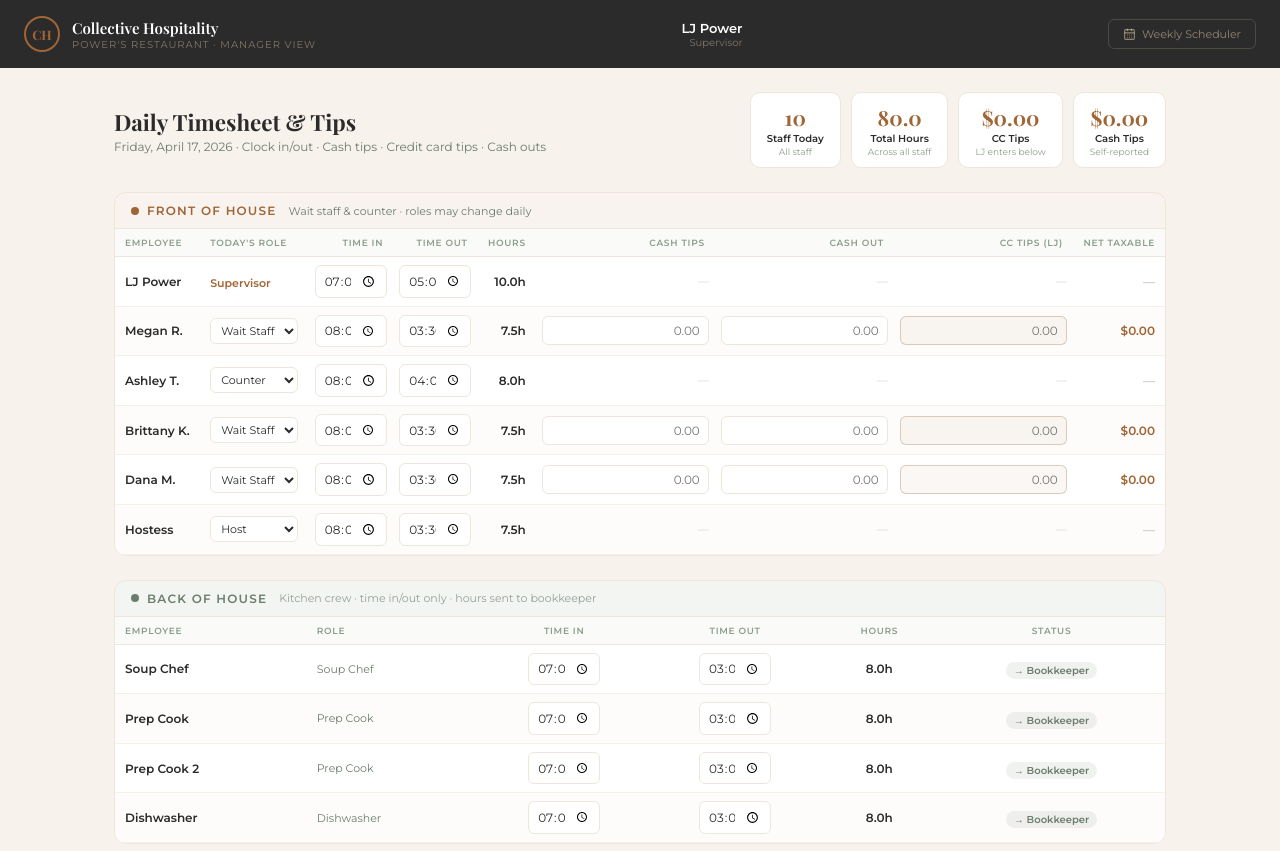
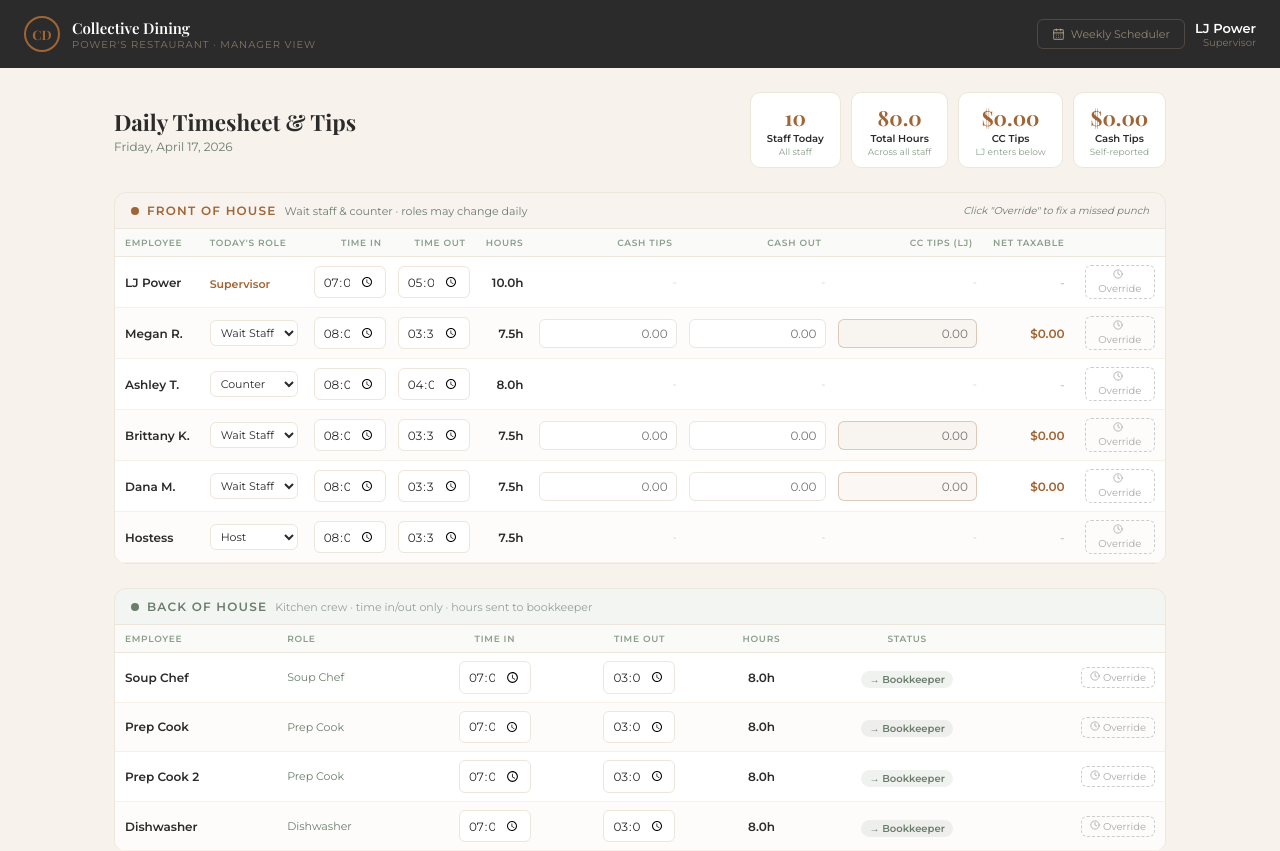
Before and after one commit to GallagherCollective/Collective-Dining, a React (Vite) app: page /manager in a window 1280 px wide. Shown: the top 851 px of the page. Built offline with nearby package versions, Linux system fonts and the light colour scheme.

Commit message:
Feature: Admin clock override modal for missed punches

```diff
--- a/src/pages/manager/ManagerDashboard.jsx
+++ b/src/pages/manager/ManagerDashboard.jsx
@@ -1,6 +1,6 @@
 import { useState } from 'react'
-import { Clock, Save, ChevronDown, CalendarDays } from 'lucide-react'
 import { useNavigate } from 'react-router-dom'
+import { Save, CalendarDays, Clock } from 'lucide-react'
 
 const COPPER = '#A06535'
 const DARK = '#2B2B2B'
@@ -28,8 +28,7 @@ function calcHours(timeIn, timeOut) {
   if (!timeIn || !timeOut) return 0
   const [inH, inM] = timeIn.split(':').map(Number)
   const [outH, outM] = timeOut.split(':').map(Number)
-  const diff = (outH * 60 + outM) - (inH * 60 + inM)
-  return Math.max(0, diff / 60)
+  return Math.max(0, ((outH * 60 + outM) - (inH * 60 + inM)) / 60)
 }
 
 function calcNet(emp) {
@@ -44,6 +43,8 @@ export default function ManagerDashboard() {
   const today = new Date().toLocaleDateString('en-US', { weekday: 'long', year: 'numeric', month: 'long', day: 'numeric' })
   const [staff, setStaff] = useState(initialStaff)
   const [saved, setSaved] = useState(false)
+  const [override, setOverride] = useState(null) // { section, id } or null
+  const [overrideForm, setOverrideForm] = useState({ timeIn: '', timeOut: '', note: '' })
 
   function updateFOH(id, field, value) {
     setStaff(s => ({ ...s, foh: s.foh.map(e => e.id === id ? { ...e, [field]: value } : e) }))
@@ -52,10 +53,26 @@ export default function ManagerDashboard() {
     setStaff(s => ({ ...s, boh: s.boh.map(e => e.id === id ? { ...e, [field]: value } : e) }))
   }
 
-  const totalHours = [...staff.foh, ...staff.boh].reduce((sum, e) => sum + calcHours(e.timeIn, e.timeOut), 0)
+  function openOverride(section, emp) {
+    setOverride({ section, id: emp.id, name: emp.name, role: emp.role })
+    setOverrideForm({ timeIn: emp.timeIn || '', timeOut: emp.timeOut || '', note: '' })
+  }
+
+  function applyOverride() {
+    if (override.section === 'foh') {
+      updateFOH(override.id, 'timeIn', overrideForm.timeIn)
+      updateFOH(override.id, 'timeOut', overrideForm.timeOut)
+    } else {
+      updateBOH(override.id, 'timeIn', overrideForm.timeIn)
+      updateBOH(override.id, 'timeOut', overrideForm.timeOut)
+    }
+    setOverride(null)
+  }
+
+  const allStaff = [...staff.foh, ...staff.boh]
+  const totalHours = allStaff.reduce((sum, e) => sum + calcHours(e.timeIn, e.timeOut), 0)
   const totalCC = staff.foh.filter(e => e.ccTips !== undefined).reduce((sum, e) => sum + (parseFloat(e.ccTips) || 0), 0)
   const totalCash = staff.foh.filter(e => e.cashTips !== undefined).reduce((sum, e) => sum + (parseFloat(e.cashTips) || 0), 0)
-  const staffIn = [...staff.foh, ...staff.boh].filter(e => e.timeIn && !e.timeOut).length
 
   const inputStyle = { width: '100%', padding: '6px 8px', border: '1px solid #EDE6DA', borderRadius: 6, fontSize: 12, fontFamily: 'Montserrat, sans-serif', outline: 'none', textAlign: 'right', color: DARK }
   const timeStyle = { ...inputStyle, textAlign: 'center', width: 72 }
@@ -65,25 +82,33 @@ export default function ManagerDashboard() {
       <style>{`
         @import url('https://fonts.googleapis.com/css2?family=Playfair+Display:wght@400;600;700&family=Montserrat:wght@300;400;500;600&display=swap');
         * { box-sizing: border-box; margin: 0; padding: 0; }
-        input:focus { border-color: ${COPPER} !important; }
+        input:focus { border-color: #A06535 !important; }
         input[type=number]::-webkit-inner-spin-button { -webkit-appearance: none; }
         .row-hover:hover { background: rgba(160,101,53,0.03) !important; }
+        .override-btn { background: transparent; border: 1px dashed #CCC; border-radius: 6px; padding: 3px 8px; font-size: 10px; color: #AAA; cursor: pointer; font-family: Montserrat, sans-serif; transition: all 0.2s; }
+        .override-btn:hover { border-color: #A06535; color: #A06535; background: rgba(160,101,53,0.05); }
+        .modal-overlay { position: fixed; inset: 0; background: rgba(0,0,0,0.5); display: flex; align-items: center; justify-content: center; z-index: 1000; }
+        .modal { background: #fff; border-radius: 16px; padding: 2rem; width: 400px; max-width: 90vw; box-shadow: 0 24px 64px rgba(0,0,0,0.2); }
       `}</style>
 
       {/* Header */}
       <div style={{ background: DARK, padding: '1rem 1.5rem', display: 'flex', alignItems: 'center', justifyContent: 'space-between' }}>
         <div style={{ display: 'flex', alignItems: 'center', gap: 12 }}>
-          <div style={{ width: 36, height: 36, borderRadius: '50%', border: '2px solid ' + COPPER, display: 'flex', alignItems: 'center', justifyContent: 'center', fontFamily: 'Playfair Display, serif', fontSize: 13, fontWeight: 700, color: COPPER }}>CH</div>
+          <div style={{ width: 36, height: 36, borderRadius: '50%', border: '2px solid ' + COPPER, display: 'flex', alignItems: 'center', justifyContent: 'center', fontFamily: 'Playfair Display, serif', fontSize: 13, fontWeight: 700, color: COPPER }}>CD</div>
           <div>
-            <div style={{ fontFamily: 'Playfair Display, serif', fontSize: 15, fontWeight: 600, color: '#fff' }}>Collective Hospitality</div>
+            <div style={{ fontFamily: 'Playfair Display, serif', fontSize: 15, fontWeight: 600, color: '#fff' }}>Collective Dining</div>
             <div style={{ fontSize: 10, color: 'rgba(217,195,163,0.5)', textTransform: 'uppercase', letterSpacing: '0.1em' }}>Power's Restaurant · Manager View</div>
           </div>
         </div>
+        <div style={{ display: 'flex', alignItems: 'center', gap: 10 }}>
+          <button onClick={() => navigate('/scheduler')} style={{ background: 'transparent', border: '1px solid rgba(217,195,163,0.2)', borderRadius: 6, padding: '7px 14px', fontSize: 11, color: 'rgba(217,195,163,0.6)', cursor: 'pointer', fontFamily: 'Montserrat, sans-serif', display: 'flex', alignItems: 'center', gap: 6 }}>
+            <CalendarDays size={13} /> Weekly Scheduler
+          </button>
           <div style={{ textAlign: 'right' }}>
             <div style={{ fontSize: 13, fontWeight: 600, color: '#fff' }}>LJ Power</div>
             <div style={{ fontSize: 10, color: 'rgba(217,195,163,0.5)' }}>Supervisor</div>
           </div>
-        <button onClick={() => navigate('/scheduler')} style={{ background: 'transparent', border: '1px solid rgba(217,195,163,0.2)', borderRadius: 6, padding: '7px 14px', fontSize: 11, color: 'rgba(217,195,163,0.6)', cursor: 'pointer', fontFamily: 'Montserrat, sans-serif', display: 'flex', alignItems: 'center', gap: 6 }}><CalendarDays size={13} /> Weekly Scheduler</button>
+        </div>
       </div>
 
       <div style={{ maxWidth: 1100, margin: '0 auto', padding: '1.5rem' }}>
@@ -92,11 +117,11 @@ export default function ManagerDashboard() {
         <div style={{ display: 'flex', alignItems: 'center', justifyContent: 'space-between', marginBottom: '1.5rem', flexWrap: 'wrap', gap: 12 }}>
           <div>
             <div style={{ fontFamily: 'Playfair Display, serif', fontSize: '1.4rem', fontWeight: 700, color: DARK }}>Daily Timesheet & Tips</div>
-            <div style={{ fontSize: 12, color: SAGE, marginTop: 2 }}>{today} · Clock in/out · Cash tips · Credit card tips · Cash outs</div>
+            <div style={{ fontSize: 12, color: SAGE, marginTop: 2 }}>{today}</div>
           </div>
           <div style={{ display: 'flex', gap: 10 }}>
             {[
-              ['Staff Today', staff.foh.length + staff.boh.length, 'All staff'],
+              ['Staff Today', allStaff.length, 'All staff'],
               ['Total Hours', totalHours.toFixed(1), 'Across all staff'],
               ['CC Tips', '$' + totalCC.toFixed(2), 'LJ enters below'],
               ['Cash Tips', '$' + totalCash.toFixed(2), 'Self-reported'],
@@ -112,15 +137,18 @@ export default function ManagerDashboard() {
 
         {/* FOH Section */}
         <div style={{ background: '#fff', border: '1px solid #EDE6DA', borderRadius: 12, marginBottom: '1.5rem', overflow: 'hidden' }}>
-          <div style={{ background: 'rgba(160,101,53,0.08)', padding: '10px 16px', borderBottom: '1px solid #EDE6DA', display: 'flex', alignItems: 'center', gap: 8 }}>
+          <div style={{ background: 'rgba(160,101,53,0.08)', padding: '10px 16px', borderBottom: '1px solid #EDE6DA', display: 'flex', alignItems: 'center', justifyContent: 'space-between' }}>
+            <div style={{ display: 'flex', alignItems: 'center', gap: 8 }}>
               <div style={{ width: 8, height: 8, borderRadius: '50%', background: COPPER }} />
               <div style={{ fontSize: 12, fontWeight: 700, color: COPPER, textTransform: 'uppercase', letterSpacing: '0.1em' }}>Front of House</div>
-            <div style={{ fontSize: 11, color: SAGE, marginLeft: 4 }}>Wait staff & counter · roles may change daily</div>
+              <div style={{ fontSize: 11, color: SAGE }}>Wait staff & counter · roles may change daily</div>
+            </div>
+            <div style={{ fontSize: 10, color: SAGE, fontStyle: 'italic' }}>Click "Override" to fix a missed punch</div>
           </div>
           <table style={{ width: '100%', borderCollapse: 'collapse' }}>
             <thead>
               <tr style={{ background: '#FAFAF8' }}>
-                {['Employee', "Today's Role", 'Time In', 'Time Out', 'Hours', 'Cash Tips', 'Cash Out', 'CC Tips (LJ)', 'Net Taxable'].map(h => (
+                {['Employee', "Today's Role", 'Time In', 'Time Out', 'Hours', 'Cash Tips', 'Cash Out', 'CC Tips (LJ)', 'Net Taxable', ''].map(h => (
                   <th key={h} style={{ padding: '8px 10px', fontSize: 9, fontWeight: 700, color: '#8A9E8A', textTransform: 'uppercase', letterSpacing: '0.08em', textAlign: h === 'Employee' || h === "Today's Role" ? 'left' : 'right', borderBottom: '1px solid #EDE6DA', whiteSpace: 'nowrap' }}>{h}</th>
                 ))}
               </tr>
@@ -148,10 +176,15 @@ export default function ManagerDashboard() {
                     <td style={{ padding: '8px 6px' }}><input type="time" value={emp.timeIn} onChange={e => updateFOH(emp.id, 'timeIn', e.target.value)} style={timeStyle} /></td>
                     <td style={{ padding: '8px 6px' }}><input type="time" value={emp.timeOut} onChange={e => updateFOH(emp.id, 'timeOut', e.target.value)} style={timeStyle} /></td>
                     <td style={{ padding: '8px 10px', fontSize: 12, fontWeight: 600, color: DARK, textAlign: 'right' }}>{hrs.toFixed(1)}h</td>
-                    <td style={{ padding: '8px 6px' }}>{isTipped ? <input type="number" placeholder="0.00" value={emp.cashTips} onChange={e => updateFOH(emp.id, 'cashTips', e.target.value)} style={inputStyle} /> : <span style={{ fontSize: 11, color: '#CCC', display: 'block', textAlign: 'right' }}>—</span>}</td>
-                    <td style={{ padding: '8px 6px' }}>{isTipped ? <input type="number" placeholder="0.00" value={emp.cashOut} onChange={e => updateFOH(emp.id, 'cashOut', e.target.value)} style={inputStyle} /> : <span style={{ fontSize: 11, color: '#CCC', display: 'block', textAlign: 'right' }}>—</span>}</td>
-                    <td style={{ padding: '8px 6px' }}>{isTipped ? <input type="number" placeholder="0.00" value={emp.ccTips} onChange={e => updateFOH(emp.id, 'ccTips', e.target.value)} style={{ ...inputStyle, background: 'rgba(160,101,53,0.05)', borderColor: 'rgba(160,101,53,0.3)' }} /> : <span style={{ fontSize: 11, color: '#CCC', display: 'block', textAlign: 'right' }}>—</span>}</td>
-                    <td style={{ padding: '8px 10px', fontSize: 12, fontWeight: 700, color: isTipped ? COPPER : '#CCC', textAlign: 'right' }}>{isTipped ? '$' + calcNet(emp) : '—'}</td>
+                    <td style={{ padding: '8px 6px' }}>{isTipped ? <input type="number" placeholder="0.00" value={emp.cashTips} onChange={e => updateFOH(emp.id, 'cashTips', e.target.value)} style={inputStyle} /> : <span style={{ fontSize: 11, color: '#CCC', display: 'block', textAlign: 'right' }}>-</span>}</td>
+                    <td style={{ padding: '8px 6px' }}>{isTipped ? <input type="number" placeholder="0.00" value={emp.cashOut} onChange={e => updateFOH(emp.id, 'cashOut', e.target.value)} style={inputStyle} /> : <span style={{ fontSize: 11, color: '#CCC', display: 'block', textAlign: 'right' }}>-</span>}</td>
+                    <td style={{ padding: '8px 6px' }}>{isTipped ? <input type="number" placeholder="0.00" value={emp.ccTips} onChange={e => updateFOH(emp.id, 'ccTips', e.target.value)} style={{ ...inputStyle, background: 'rgba(160,101,53,0.05)', borderColor: 'rgba(160,101,53,0.3)' }} /> : <span style={{ fontSize: 11, color: '#CCC', display: 'block', textAlign: 'right' }}>-</span>}</td>
+                    <td style={{ padding: '8px 10px', fontSize: 12, fontWeight: 700, color: isTipped ? COPPER : '#CCC', textAlign: 'right' }}>{isTipped ? '$' + calcNet(emp) : '-'}</td>
+                    <td style={{ padding: '8px 10px', textAlign: 'right' }}>
+                      <button className="override-btn" onClick={() => openOverride('foh', emp)}>
+                        <Clock size={10} style={{ display: 'inline', marginRight: 3 }} />Override
+                      </button>
+                    </td>
                   </tr>
                 )
               })}
@@ -164,12 +197,12 @@ export default function ManagerDashboard() {
           <div style={{ background: 'rgba(107,125,107,0.08)', padding: '10px 16px', borderBottom: '1px solid #EDE6DA', display: 'flex', alignItems: 'center', gap: 8 }}>
             <div style={{ width: 8, height: 8, borderRadius: '50%', background: SAGE }} />
             <div style={{ fontSize: 12, fontWeight: 700, color: SAGE, textTransform: 'uppercase', letterSpacing: '0.1em' }}>Back of House</div>
-            <div style={{ fontSize: 11, color: SAGE, marginLeft: 4, opacity: 0.7 }}>Kitchen crew · time in/out only · hours sent to bookkeeper</div>
+            <div style={{ fontSize: 11, color: SAGE, opacity: 0.7 }}>Kitchen crew · time in/out only · hours sent to bookkeeper</div>
           </div>
           <table style={{ width: '100%', borderCollapse: 'collapse' }}>
             <thead>
               <tr style={{ background: '#FAFAF8' }}>
-                {['Employee', 'Role', 'Time In', 'Time Out', 'Hours', 'Status'].map(h => (
+                {['Employee', 'Role', 'Time In', 'Time Out', 'Hours', 'Status', ''].map(h => (
                   <th key={h} style={{ padding: '8px 10px', fontSize: 9, fontWeight: 700, color: '#8A9E8A', textTransform: 'uppercase', letterSpacing: '0.08em', textAlign: h === 'Employee' || h === 'Role' ? 'left' : 'center', borderBottom: '1px solid #EDE6DA' }}>{h}</th>
                 ))}
               </tr>
@@ -187,6 +220,11 @@ export default function ManagerDashboard() {
                     <td style={{ padding: '8px 10px', textAlign: 'center' }}>
                       <span style={{ fontSize: 10, padding: '2px 8px', borderRadius: 10, background: 'rgba(107,125,107,0.1)', color: SAGE, fontWeight: 600 }}>→ Bookkeeper</span>
                     </td>
+                    <td style={{ padding: '8px 10px', textAlign: 'right' }}>
+                      <button className="override-btn" onClick={() => openOverride('boh', emp)}>
+                        <Clock size={10} style={{ display: 'inline', marginRight: 3 }} />Override
+                      </button>
+                    </td>
                   </tr>
                 )
               })}
@@ -194,18 +232,15 @@ export default function ManagerDashboard() {
           </table>
         </div>
 
-        {/* Save Day Button */}
+        {/* Save Day */}
         <div style={{ background: DARK, borderRadius: 12, padding: '1.25rem 1.5rem', display: 'flex', alignItems: 'center', justifyContent: 'space-between', flexWrap: 'wrap', gap: 12 }}>
           <div>
-            <div style={{ fontSize: 13, fontWeight: 600, color: '#fff', marginBottom: 3 }}>End of Day — Save & Submit</div>
+            <div style={{ fontSize: 13, fontWeight: 600, color: '#fff', marginBottom: 3 }}>End of Day - Save & Submit</div>
             <div style={{ fontSize: 11, color: 'rgba(217,195,163,0.5)' }}>Hours go to bookkeeper · Tips recorded · Each waitress sees their summary</div>
           </div>
-          <div style={{ display: 'flex', gap: 10, alignItems: 'center' }}>
-            <div style={{ fontSize: 11, color: 'rgba(217,195,163,0.4)', fontStyle: 'italic' }}>Admin clock override available</div>
           <button onClick={() => setSaved(true)} style={{ background: COPPER, color: '#fff', border: 'none', borderRadius: 8, padding: '10px 24px', fontSize: 13, fontWeight: 600, cursor: 'pointer', fontFamily: 'Montserrat, sans-serif', display: 'flex', alignItems: 'center', gap: 8 }}>
-              <Save size={16} /> Save Day →
+            <Save size={16} /> Save Day
           </button>
-          </div>
         </div>
 
         {saved && (
@@ -217,6 +252,57 @@ export default function ManagerDashboard() {
           </div>
         )}
       </div>
+
+      {/* Override Modal */}
+      {override && (
+        <div className="modal-overlay" onClick={() => setOverride(null)}>
+          <div className="modal" onClick={e => e.stopPropagation()}>
+            <div style={{ display: 'flex', alignItems: 'center', justifyContent: 'space-between', marginBottom: '1.25rem' }}>
+              <div>
+                <div style={{ fontFamily: 'Playfair Display, serif', fontSize: '1.2rem', fontWeight: 700, color: DARK }}>Admin Clock Override</div>
+                <div style={{ fontSize: 12, color: SAGE, marginTop: 2 }}>{override.name} · {override.role}</div>
+              </div>
+              <button onClick={() => setOverride(null)} style={{ background: 'transparent', border: 'none', cursor: 'pointer', fontSize: 20, color: '#AAA', lineHeight: 1 }}>×</button>
+            </div>
+
+            <div style={{ background: 'rgba(160,101,53,0.06)', border: '1px solid rgba(160,101,53,0.2)', borderRadius: 8, padding: '10px 14px', marginBottom: '1.25rem', fontSize: 11, color: SAGE }}>
+              Use this to correct a missed or incorrect punch. The override will be logged with today's date and your name as supervisor.
+            </div>
+
+            <div style={{ display: 'grid', gridTemplateColumns: '1fr 1fr', gap: 12, marginBottom: '1rem' }}>
+              <div>
+                <label style={{ display: 'block', fontSize: 10, fontWeight: 700, color: SAGE, textTransform: 'uppercase', letterSpacing: '0.08em', marginBottom: 6 }}>Time In</label>
+                <input type="time" value={overrideForm.timeIn} onChange={e => setOverrideForm(f => ({ ...f, timeIn: e.target.value }))}
+                  style={{ width: '100%', padding: '10px 12px', border: '1px solid #EDE6DA', borderRadius: 8, fontSize: 14, fontFamily: 'Montserrat, sans-serif', outline: 'none', color: DARK }} />
+              </div>
+              <div>
+                <label style={{ display: 'block', fontSize: 10, fontWeight: 700, color: SAGE, textTransform: 'uppercase', letterSpacing: '0.08em', marginBottom: 6 }}>Time Out</label>
+                <input type="time" value={overrideForm.timeOut} onChange={e => setOverrideForm(f => ({ ...f, timeOut: e.target.value }))}
+                  style={{ width: '100%', padding: '10px 12px', border: '1px solid #EDE6DA', borderRadius: 8, fontSize: 14, fontFamily: 'Montserrat, sans-serif', outline: 'none', color: DARK }} />
+              </div>
+            </div>
+
+            <div style={{ marginBottom: '1.25rem' }}>
+              <label style={{ display: 'block', fontSize: 10, fontWeight: 700, color: SAGE, textTransform: 'uppercase', letterSpacing: '0.08em', marginBottom: 6 }}>Reason for Override (optional)</label>
+              <input type="text" placeholder="e.g. Forgot to clock in, system error..." value={overrideForm.note}
+                onChange={e => setOverrideForm(f => ({ ...f, note: e.target.value }))}
+                style={{ width: '100%', padding: '10px 12px', border: '1px solid #EDE6DA', borderRadius: 8, fontSize: 13, fontFamily: 'Montserrat, sans-serif', outline: 'none', color: DARK }} />
+            </div>
+
+            {overrideForm.timeIn && overrideForm.timeOut && (
+              <div style={{ background: '#F7F2EB', borderRadius: 8, padding: '10px 14px', marginBottom: '1rem', display: 'flex', justifyContent: 'space-between', fontSize: 12 }}>
+                <span style={{ color: SAGE }}>Adjusted hours</span>
+                <span style={{ fontWeight: 700, color: DARK }}>{Math.max(0, ((parseInt(overrideForm.timeOut.split(':')[0]) * 60 + parseInt(overrideForm.timeOut.split(':')[1] || 0)) - (parseInt(overrideForm.timeIn.split(':')[0]) * 60 + parseInt(overrideForm.timeIn.split(':')[1] || 0))) / 60).toFixed(1)}h</span>
+              </div>
+            )}
+
+            <div style={{ display: 'flex', gap: 10 }}>
+              <button onClick={() => setOverride(null)} style={{ flex: 1, background: 'transparent', border: '1px solid #EDE6DA', borderRadius: 8, padding: '10px', fontSize: 13, fontWeight: 600, cursor: 'pointer', fontFamily: 'Montserrat, sans-serif', color: SAGE }}>Cancel</button>
+              <button onClick={applyOverride} style={{ flex: 2, background: COPPER, color: '#fff', border: 'none', borderRadius: 8, padding: '10px', fontSize: 13, fontWeight: 600, cursor: 'pointer', fontFamily: 'Montserrat, sans-serif' }}>Apply Override</button>
+            </div>
+          </div>
+        </div>
+      )}
     </div>
   )
 }
```
Lines whose indentation alone changed are shown as unchanged.
